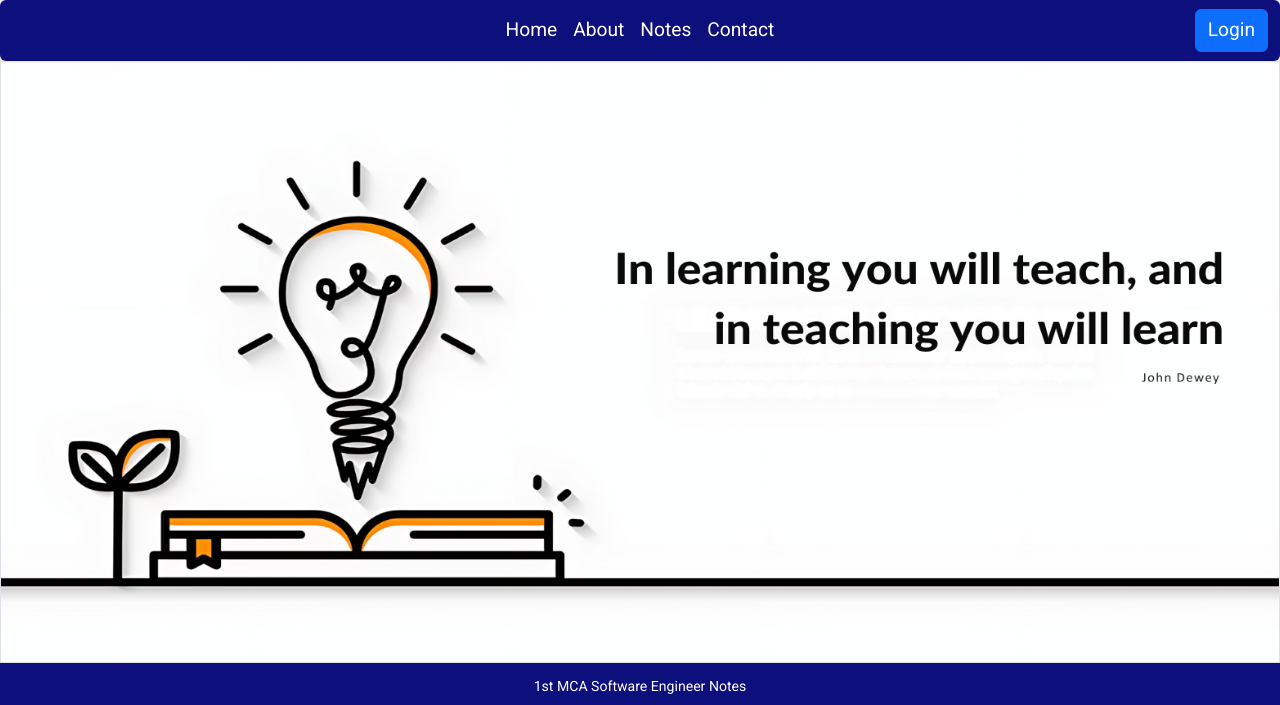
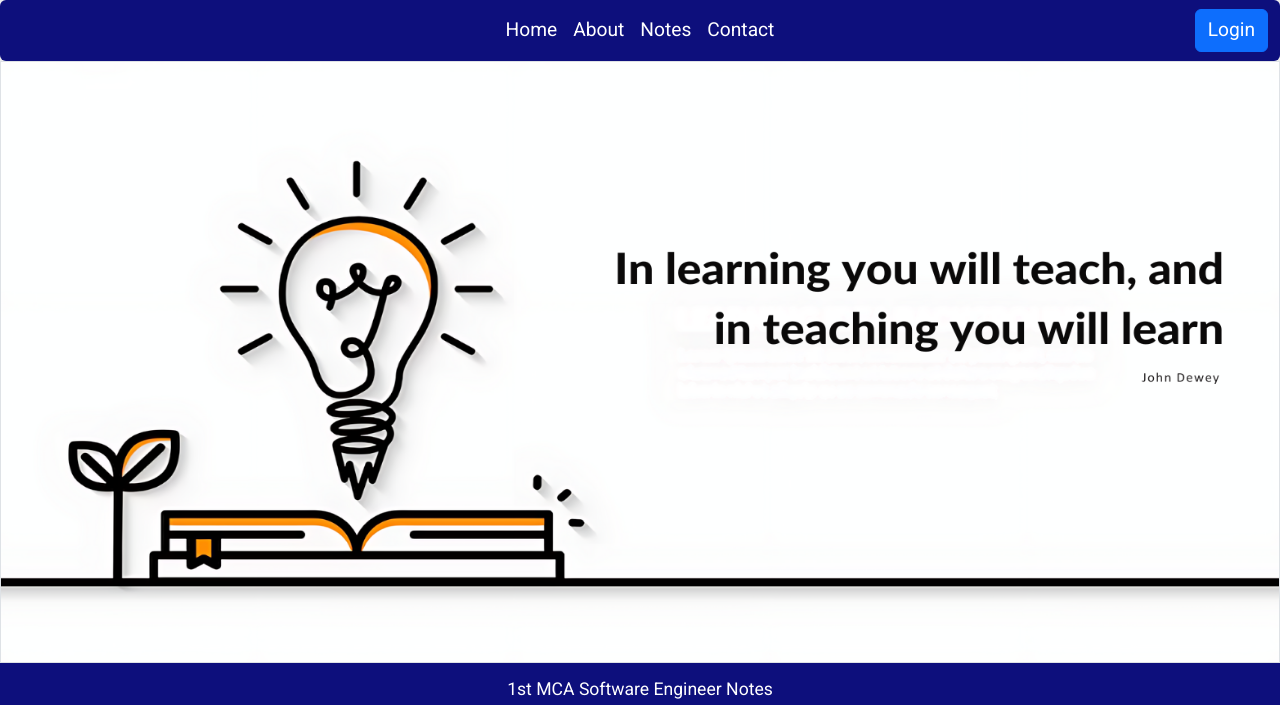
Before and after one commit to Raju-Mannem/professor-web, a Node server app: page / in a window 1280 px wide. Shown: the top 705 px of the page. Run offline with Node 20, Linux system fonts and the light colour scheme; some libraries are stand-ins or nearby versions.

Commit message:
font size increase 1rem

```diff
--- a/public/styles/style.css
+++ b/public/styles/style.css
@@ -4,7 +4,7 @@
 body{
     background-color: #eee;
     font-family: "Roboto", sans-serif;
-    font-size: 0.8rem;
+    font-size: 1rem;
 }
 #nav-bar{
     background:#0d0f7c;
```
